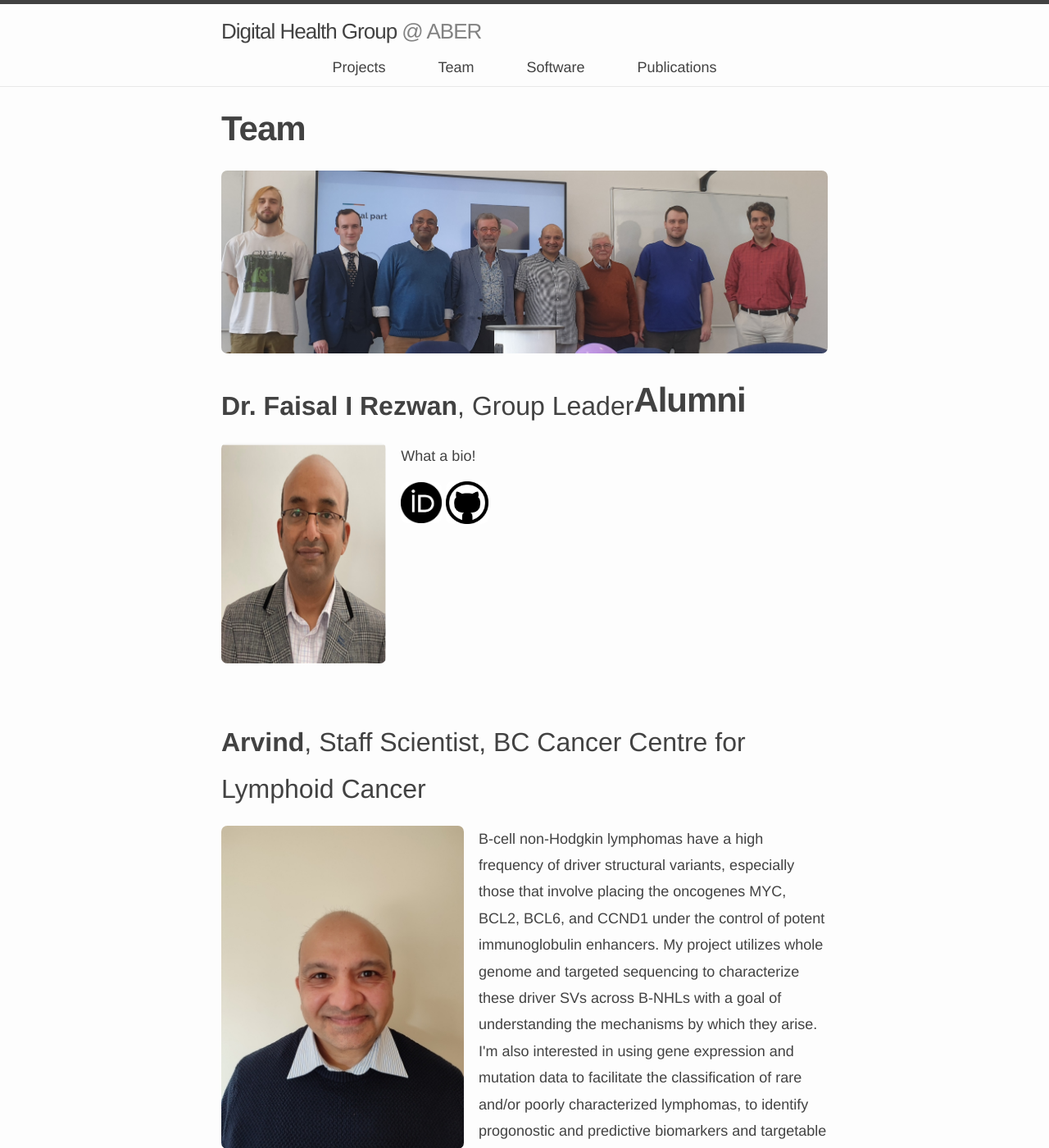
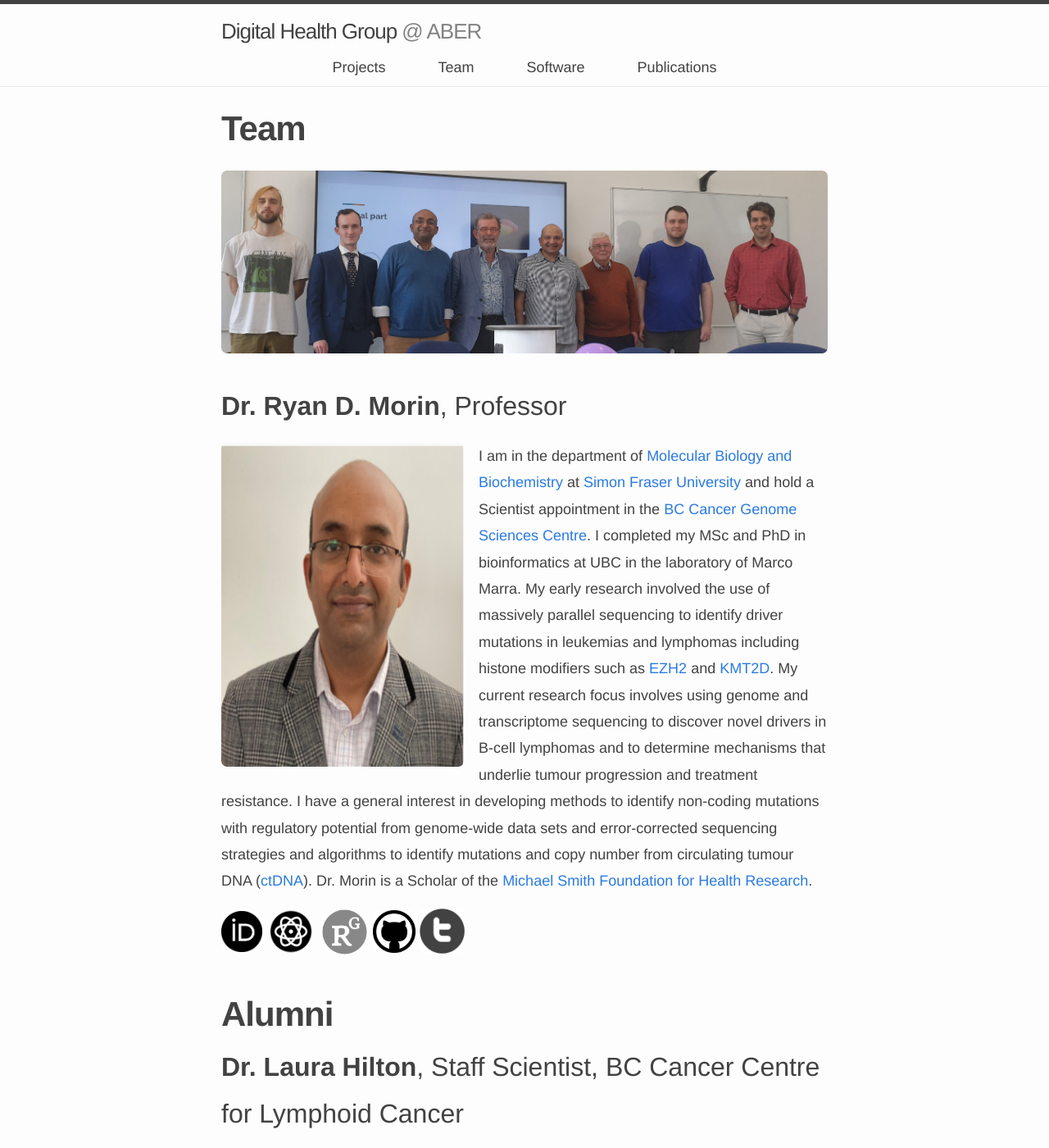
Before and after one commit to rezwanlab/rezwanlab.github.io, a Jekyll site: the page built from _pages/team/index.md, in a window 1280 px wide and 1400 px high. Shown: the whole window at 82% size. Built offline with Jekyll 4.4.1, drawn with Linux system fonts in a browser that asks for light colours; nearby versions of some CDN libraries.

Commit message:
Update team.yml

```diff
--- a/_data/team.yml
+++ b/_data/team.yml
@@ -1,16 +1,33 @@
-- name: Dr. Faisal I Rezwan
+- name: Dr. Ryan D. Morin
   is_pi: True
   is_current: True
-  position: Group Leader
-  orcid:  https://orcid.org/0000-0001-9921-222X
-  github: https://github.com/frezwan
+  position: Professor
+  orcid:  https://orcid.org/0000-0003-2932-7800
+  scholar: https://scholar.google.ca/citations?user=IDau0mkAAAAJ&hl=en
+  researchgate: https://www.researchgate.net/profile/Ryan_Morin
+  github: https://github.com/rdmorin
+  twitter: https://twitter.com/morinryan
   bio: >
-    What a bio!
+    I am in the department of <a href="http://www.sfu.ca/mbb.html">Molecular Biology and Biochemistry</a> at
+    <a href="http://www.sfu.ca">Simon Fraser University</a> and hold a Scientist appointment in the <a href="http://www.bcgsc.ca">BC Cancer Genome Sciences Centre</a>.
+    I completed my MSc and PhD in bioinformatics at UBC in the laboratory of
+    Marco Marra.
+    My early research involved the use of massively parallel
+    sequencing to identify driver mutations in leukemias and lymphomas
+    including histone modifiers such as <a href="https://www.ncbi.nlm.nih.gov/pubmed/20081860">EZH2</a> and <a href="https://www.ncbi.nlm.nih.gov/pubmed/21796119">KMT2D</a>.
+    My current research focus involves using genome and transcriptome
+    sequencing to discover novel drivers in B-cell lymphomas and to
+    determine mechanisms that underlie tumour progression and treatment
+    resistance.
+    I have a general interest in developing methods to identify non-coding
+    mutations with regulatory potential from genome-wide data sets and
+    error-corrected sequencing strategies and algorithms to identify mutations and copy number from circulating
+    tumour DNA (<a href="https://www.ncbi.nlm.nih.gov/pubmed/28874686">ctDNA</a>). Dr. Morin is a Scholar of the <a href="https://www.msfhr.org/">Michael Smith Foundation for Health Research</a>.
 
   photo: team/RezwanF.png
 
 
-- name: Arvind
+- name: Dr. Laura Hilton
   is_pi: False
   is_current: False
   position: Staff Scientist, BC Cancer Centre for Lymphoid Cancer
```
